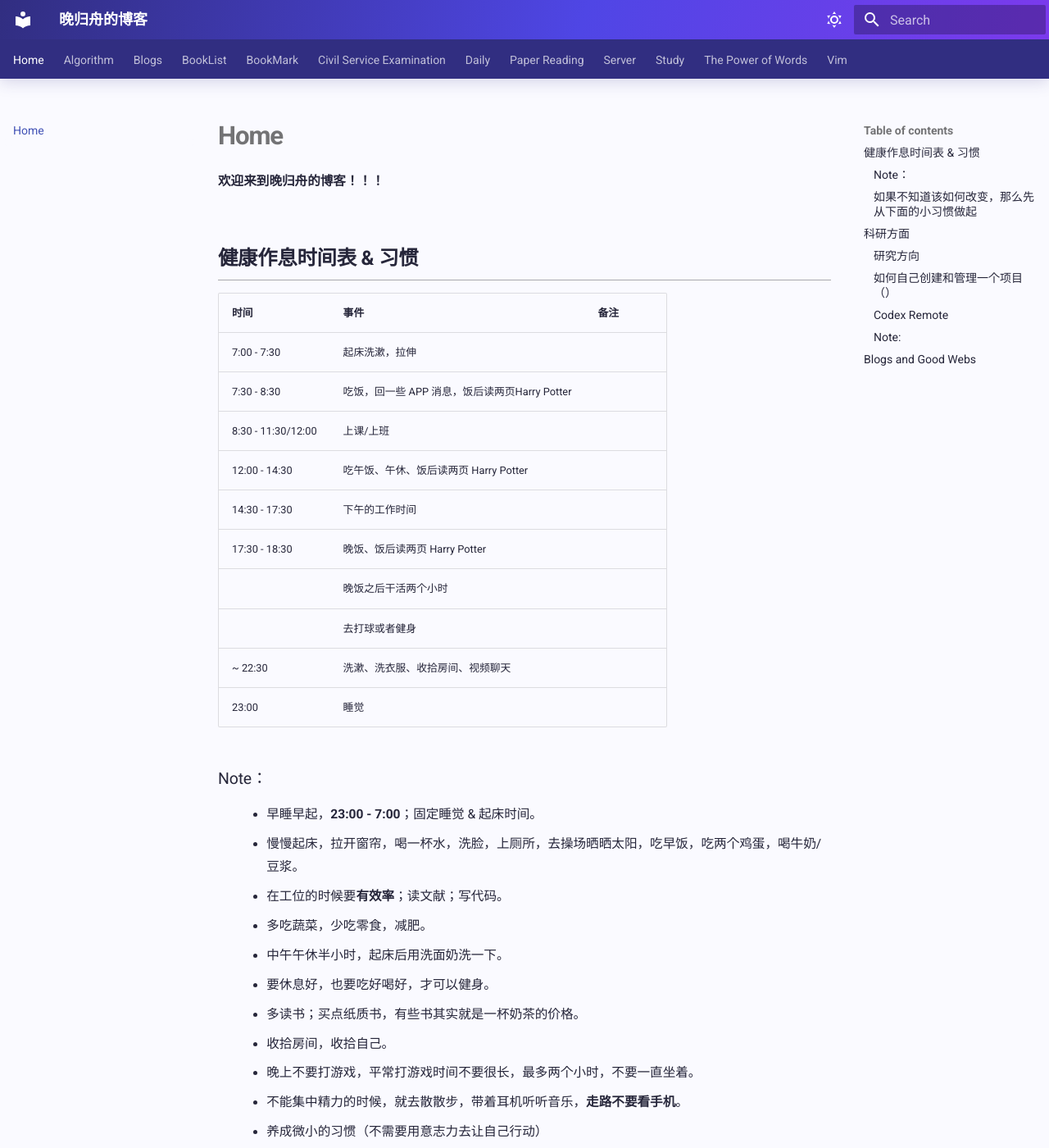
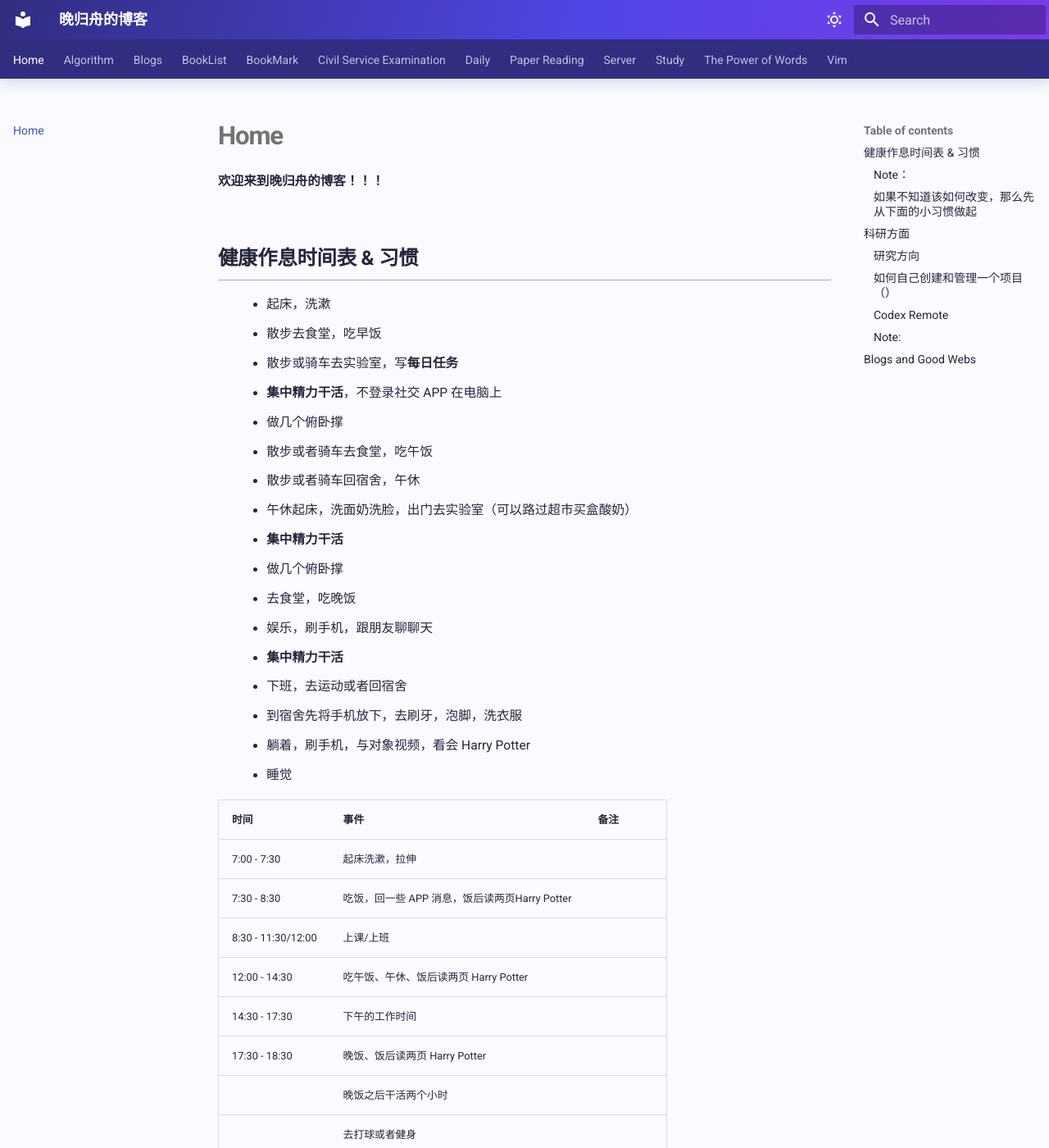
Before and after one commit to WGZ-W/wgz-w.github.io, an MkDocs documentation site: the page built from docs/index.md, in a window 1280 px wide and 1400 px high. Shown: the whole window at 82% size. Built offline with MkDocs 1.6.1 and Material for MkDocs 9.7.7, drawn with Linux system fonts in a browser that asks for light colours; some of the changed text lies outside the part shown.

Commit message:
docs: add 2026-09-24 daily log and update index

```diff
--- a/docs/index.md
+++ b/docs/index.md
@@ -6,6 +6,27 @@
 
 
 ## 健康作息时间表 & 习惯
+
+
+- 起床，洗漱
+- 散步去食堂，吃早饭
+- 散步或骑车去实验室，写**每日任务**
+- **集中精力干活**，不登录社交 APP 在电脑上
+- 做几个俯卧撑
+- 散步或者骑车去食堂，吃午饭
+- 散步或者骑车回宿舍，午休
+- 午休起床，洗面奶洗脸，出门去实验室（可以路过超市买盒酸奶）
+- **集中精力干活**
+- 做几个俯卧撑
+- 去食堂，吃晚饭
+- 娱乐，刷手机，跟朋友聊聊天
+- **集中精力干活**
+- 下班，去运动或者回宿舍
+- 到宿舍先将手机放下，去刷牙，泡脚，洗衣服
+- 躺着，刷手机，与对象视频，看会 Harry Potter
+- 睡觉
+
+
 
 
 |时间|事件|备注|
@@ -27,6 +48,7 @@
 - 早睡早起，**23:00 - 7:00**；固定睡觉 & 起床时间。
 - 慢慢起床，拉开窗帘，喝一杯水，洗脸，上厕所，去操场晒晒太阳，吃早饭，吃两个鸡蛋，喝牛奶/豆浆。
 - 在工位的时候要**有效率**；读文献；写代码。
+- 干活的时候要屏蔽其他的消息，专心干活，累了就休息，***先做两分钟***
 - 多吃蔬菜，少吃零食，减肥。
 - 中午午休半小时，起床后用洗面奶洗一下。
 - 要休息好，也要吃好喝好，才可以健身。
```
Also changed, not shown: docs/Daily/2026/September/0922.md (+1 -1 lines), docs/Daily/2026/September/0924.md (added, +21 -0 lines).
